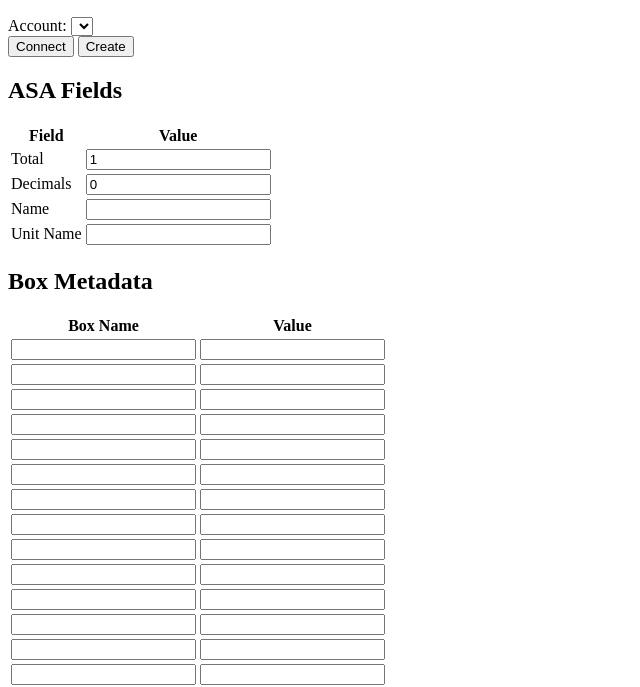
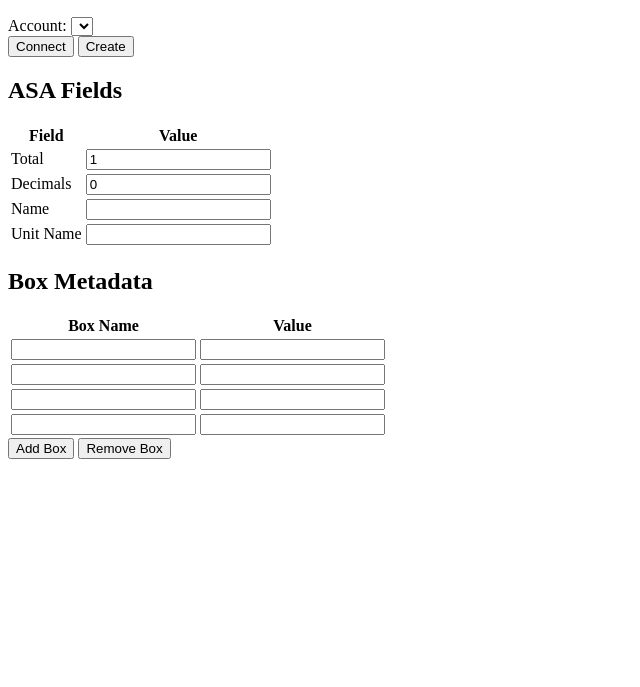
Before and after one commit to joe-p/asa_app_arc, a website built with webpack: page web-demo/index.html in a window 1280 px wide. Shown: the part 110-797 px from the top of the page, without its empty margins (0-640 px from the left). Built offline with nearby package versions, Linux system fonts and the light colour scheme; what @perawallet/connect, algosdk would draw is missing.

Commit message:
add/remove boxes

```diff
--- a/web-demo/index.html
+++ b/web-demo/index.html
@@ -47,6 +47,9 @@
             <th>Value</th>
         </tr>
     </table>
+
+    <button id="add">Add Box</button>
+    <button id="remove">Remove Box</button>
 </body>
 
 </html>
--- a/web-demo/src/index.ts
+++ b/web-demo/src/index.ts
@@ -1,29 +1,34 @@
+/* eslint-disable import/no-unresolved */
+/* eslint-disable import/extensions */
 import algosdk from 'algosdk';
 import { createAssetWithExtraMetadata } from 'sdk/src/index';
-import { PeraSession } from './wallets/pera';
+import PeraSession from './wallets/pera';
 
 const algodClient = new algosdk.Algodv2('', 'https://testnet-api.algonode.cloud', '');
 
 const accountsMenu = document.getElementById('accounts') as HTMLSelectElement;
 const metadataTable = document.getElementById('metadata') as HTMLTableElement;
-const asaTable = document.getElementById('asa') as HTMLTableElement;
 
 const totalInput = document.getElementById('total') as HTMLInputElement;
 const decimalsInput = document.getElementById('decimals') as HTMLInputElement;
 const nameInput = document.getElementById('name') as HTMLInputElement;
 const unitName = document.getElementById('unit') as HTMLInputElement;
 
-const buttonIds = ['connect', 'create'];
+const buttonIds = ['connect', 'create', 'add', 'remove'];
 const buttons: { [key: string]: HTMLButtonElement } = {};
 const pera = new PeraSession();
 
-Array(60).fill(null).forEach(() => {
+function addBoxField() {
   const row = metadataTable.insertRow();
   const keyCell = row.insertCell();
   const valueCell = row.insertCell();
 
   keyCell.innerHTML = '<input type="text" class="key">';
   valueCell.innerHTML = '<input type="text" class="value">';
+}
+
+Array(4).fill(null).forEach(() => {
+  addBoxField();
 });
 
 function getAccount(): string {
@@ -33,6 +38,20 @@ function getAccount(): string {
 buttonIds.forEach((id) => {
   buttons[id] = document.getElementById(id) as HTMLButtonElement;
 });
+
+buttons.add.onclick = () => {
+  if (metadataTable.rows.length === 60) {
+    // eslint-disable-next-line no-alert
+    alert('You can only have 60 metadata fields');
+    return;
+  }
+
+  addBoxField();
+};
+
+buttons.remove.onclick = () => {
+  if (metadataTable.rows.length > 1) metadataTable.deleteRow(metadataTable.rows.length - 1);
+};
 
 buttons.connect.onclick = async () => {
   await pera.getAccounts();
--- a/web-demo/src/wallets/pera.ts
+++ b/web-demo/src/wallets/pera.ts
@@ -1,7 +1,7 @@
 import { PeraWalletConnect } from '@perawallet/connect';
 import algosdk from 'algosdk';
 
-export class PeraSession {
+export default class PeraSession {
   peraConnect: PeraWalletConnect;
 
   accounts: string[];
```
